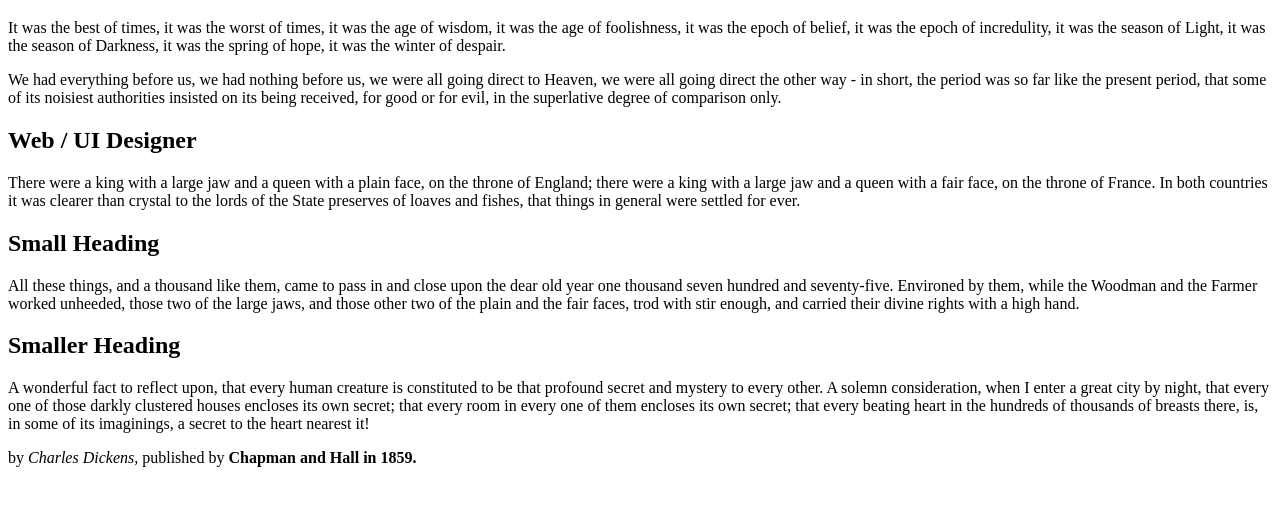
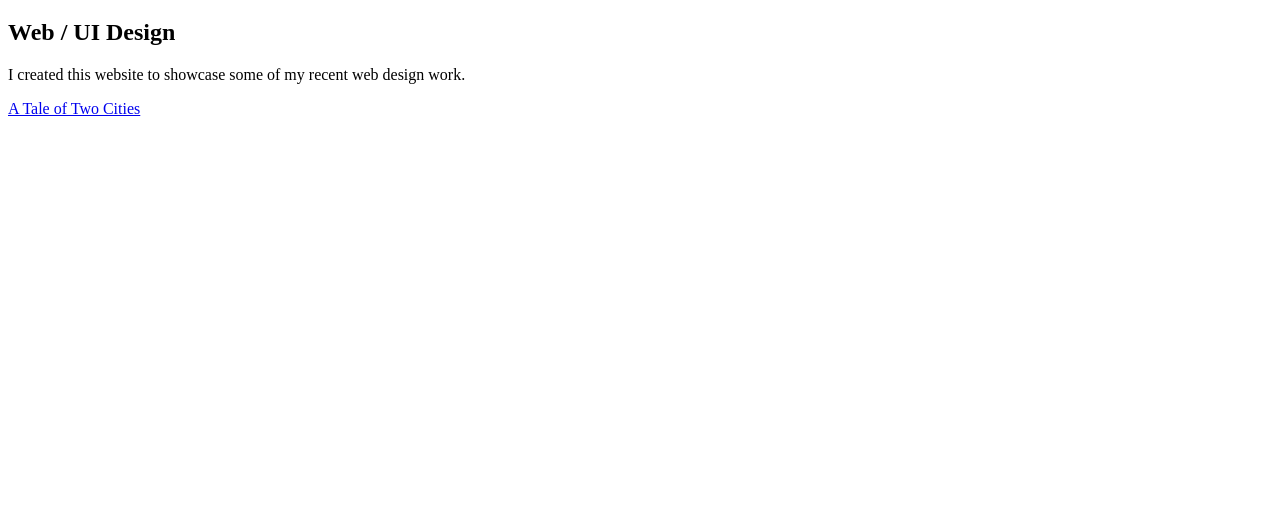
Before and after one commit to helderbiottulfe/helderbiottulfe.github.io, a plain HTML site: page index.html in a window 1280 px wide. Shown: the part 61-566 px from the top of the page. Drawn offline with Linux system fonts and the light colour scheme.

Commit message:
Add files via upload

```diff
--- a/index.html
+++ b/index.html
@@ -7,22 +7,12 @@
     <meta name="description" content="Hi I'm Mary, a UI & UX designer based in Dublin. Mobile and Responsive Web Design, eCommerce Websites, Branding and Logo Design.">
 </head>
 
+
 <body>
     <h1>Hi, I'm Mary Smith</h1>
+    <h2>Web / UI Design</h2>
+    <p>I created this website to showcase some of my recent web design work.</p>
+    <p><a href="exercises/page-1.html">A Tale of Two Cities</a></p>
 
-    <p>It was the best of times, it was the worst of times, it was the age of wisdom, it was the age of foolishness, it was the epoch of belief, it was the epoch of incredulity, it was the season of Light, it was the season of Darkness, it was the spring of hope, it was the winter of despair.</p>
-
-    <p>We had everything before us, we had nothing before us, we were all going direct to Heaven, we were all going direct the other way - in short, the period was so far like the present period, that some of its noisiest authorities insisted on its being received, for good or for evil, in the superlative degree of comparison only.</p>
-
-    <h2>Web / UI Designer</h2>
-    <p>There were a king with a large jaw and a queen with a plain face, on the throne of England; there were a king with a large jaw and a queen with a fair face, on the throne of France. In both countries it was clearer than crystal to the lords of the State preserves of loaves and fishes, that things in general were settled for ever.</p>
-
-    <h2>Small Heading</h2>
-    <p>All these things, and a thousand like them, came to pass in and close upon the dear old year one thousand seven hundred and seventy-five. Environed by them, while the Woodman and the Farmer worked unheeded, those two of the large jaws, and those other two of the plain and the fair faces, trod with stir enough, and carried their divine rights with a high hand.</p>
-
-    <h2>Smaller Heading</h2>
-    <p>A wonderful fact to reflect upon, that every human creature is constituted to be that profound secret and mystery to every other. A solemn consideration, when I enter a great city by night, that every one of those darkly clustered houses encloses its own secret; that every room in every one of them encloses its own secret; that every beating heart in the hundreds of thousands of breasts there, is, in some of its imaginings, a secret to the heart nearest it!</p>
-
-    <p>by <i>Charles Dickens,</i> published by <b>Chapman and Hall</b?> in 1859.</p>
 </body>
 </html>
```
